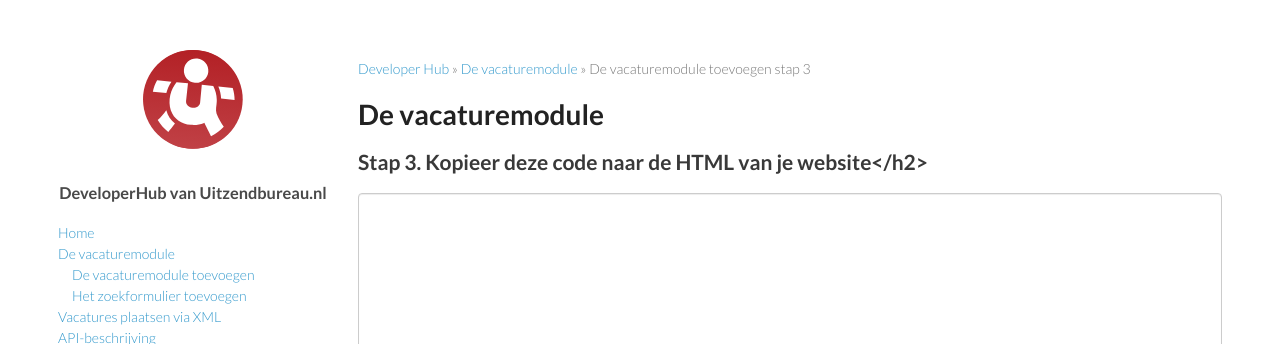
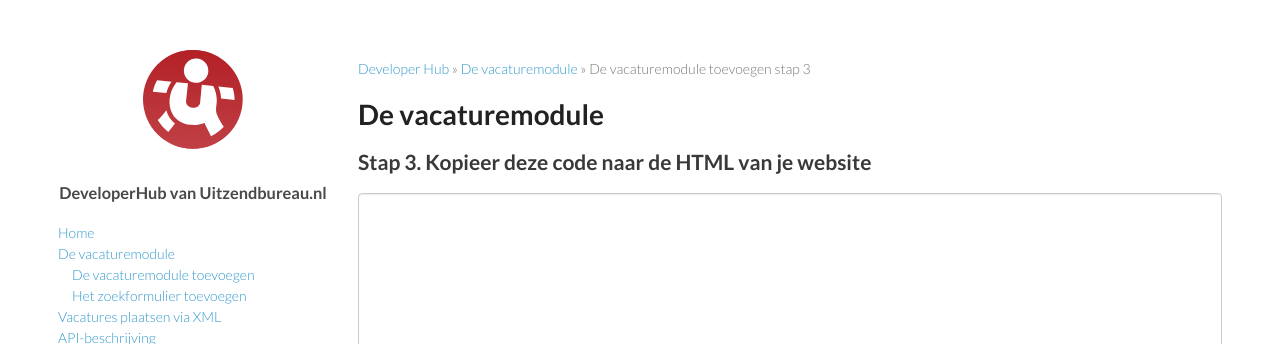
Before and after one commit to HippoHR/DeveloperHub, a Jekyll site: the page built from vacaturemodule/vacaturemodule-stap-drie.md, in a window 1280 px wide. Shown: the top 344 px of the page. Built offline with Jekyll 4.4.1, drawn with Linux system fonts in a browser that asks for light colours.

```diff
--- a/vacaturemodule/vacaturemodule-stap-drie.md
+++ b/vacaturemodule/vacaturemodule-stap-drie.md
@@ -5,7 +5,7 @@
 
 # De vacaturemodule
 
-## Stap 3. Kopieer deze code naar de HTML van je website</h2>
+## Stap 3. Kopieer deze code naar de HTML van je website
 
 <p>
   <textarea id="code-body" class="form-control" onclick="this.focus();this.select();" rows="15"></textarea>
```
